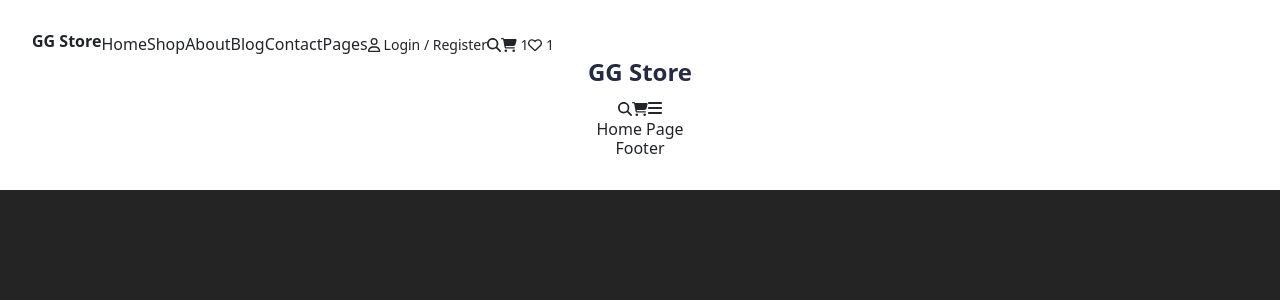
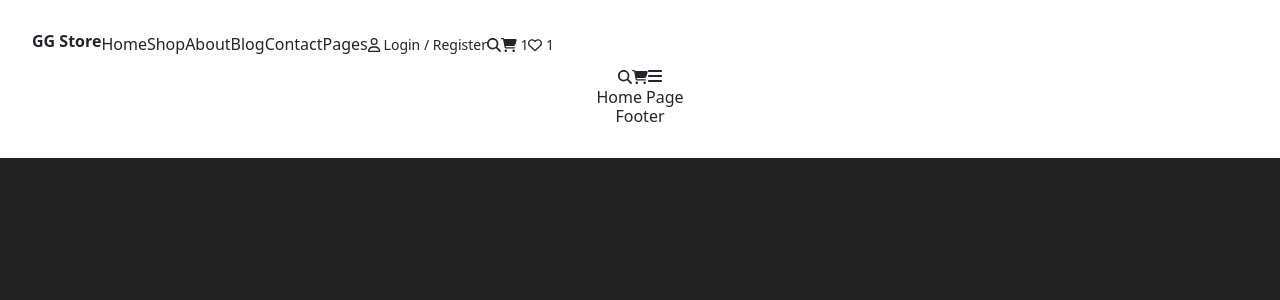
Before and after one commit to gorkemgokcek/my-ecommerce, a React (Vite) app: page / in a window 1280 px wide. Shown: the top 300 px of the page. Built offline with nearby package versions, Linux system fonts and the light colour scheme.

Commit message:
some changes

```diff
--- a/src/layouts/Header.jsx
+++ b/src/layouts/Header.jsx
@@ -37,7 +37,7 @@ export default function Header() {
             </div>
             <div>
                 <div>
-                <h3 className=' font-container xl:mx-[136px] lg:mx-[40px] md:mx-[20px] mx-[5px] text-[24px] font-bold font- text-[#252B42] leading-8 pb-2'>GG Store</h3>
+                <h3 className=' font-container xl:mx-[136px] lg:mx-[40px] md:mx-[20px] mx-[5px] text-[24px] font-bold font- text-[#252B42] leading-8 pb-2'></h3>
                 </div>
                 <div>
                     <div>
```
